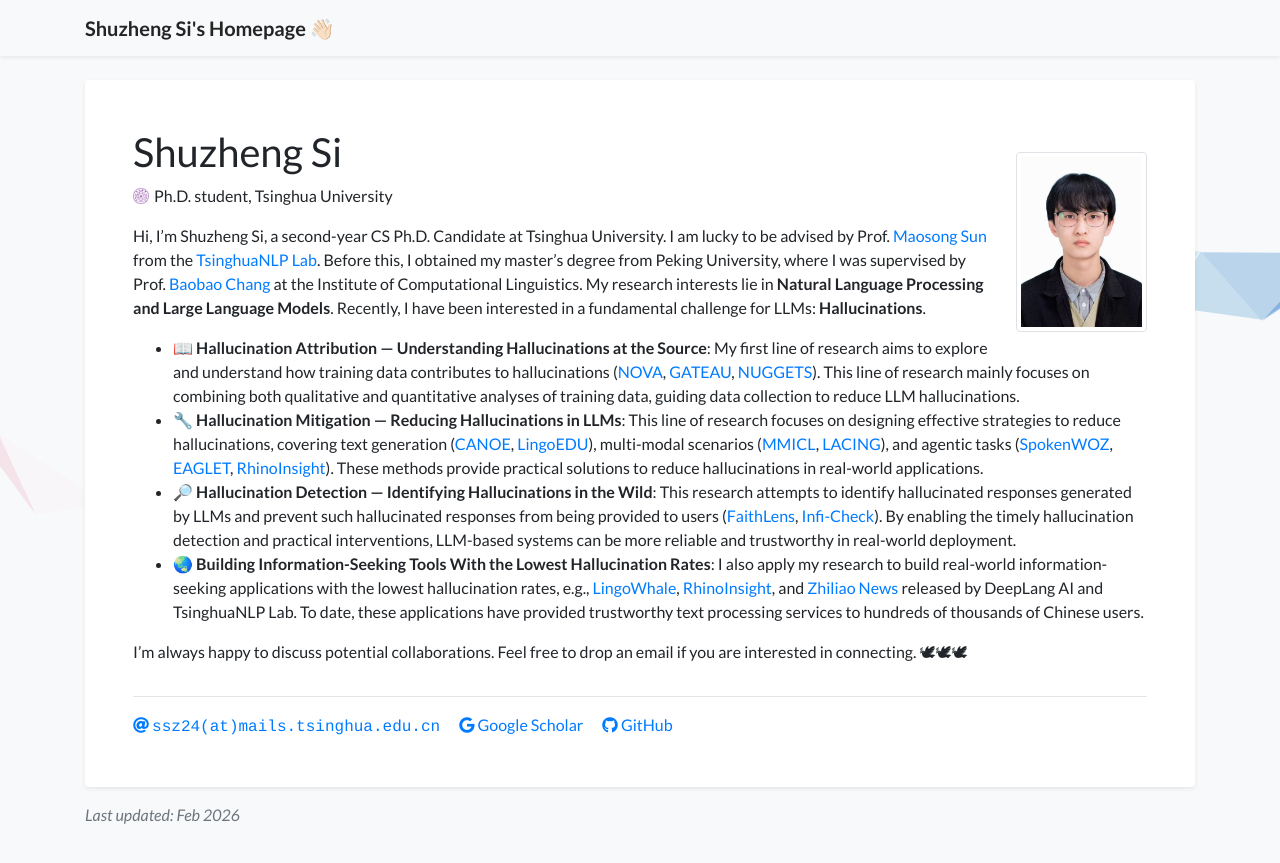
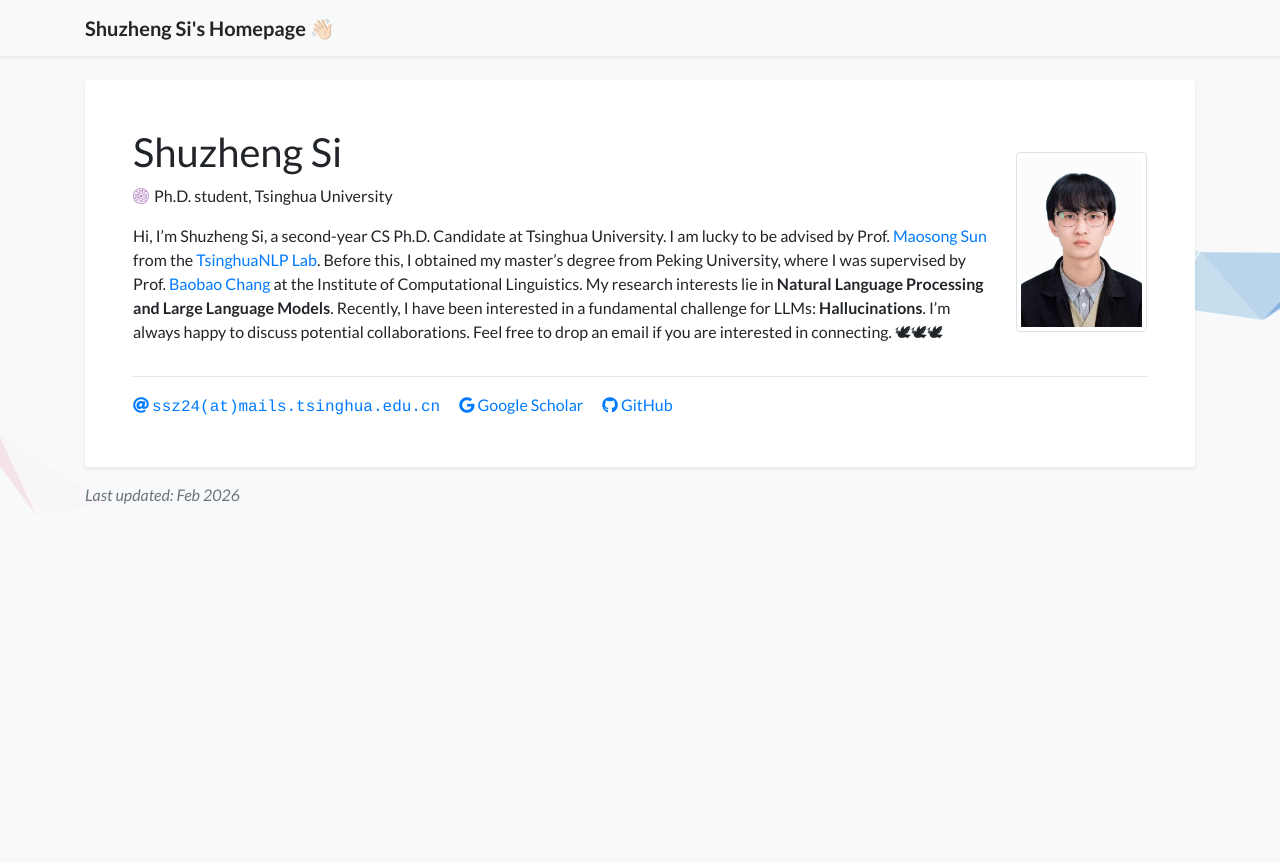
Before and after one commit to S1s-Z/s1s-z.github.io, a Jekyll site: the page built from index.html, in a window 1280 px wide. Shown: the top 863 px of the page. Built offline with Jekyll 4.4.1, drawn with Linux system fonts in a browser that asks for light colours; a style sheet for code colours, icons or effects is not loaded.

Commit message:
Update profile.yml

```diff
--- a/_data/profile.yml
+++ b/_data/profile.yml
@@ -20,21 +20,6 @@ github: S1s-Z
 
 short_bio: >-
   Hi, I’m Shuzheng Si, a second-year CS Ph.D. Candidate at Tsinghua University. I am lucky to be advised by Prof. <a href="https://scholar.google.com/citations?hl=en&user=zIgT0HMAAAAJ">Maosong Sun</a> from the <a href="https://nlp.csai.tsinghua.edu.cn">TsinghuaNLP Lab</a>. Before this, I obtained my master’s degree from Peking University, where I was supervised by Prof. <a href="https://scholar.google.com.au/citations?user=LaKNyhQAAAAJ">Baobao Chang</a> at the Institute of Computational Linguistics. My research interests lie in <b>Natural Language Processing and Large Language Models</b>. Recently, I have been interested in a fundamental challenge for LLMs: <b> Hallucinations</b>.
-  <br>
-  <ul class="pub">
-      <li>
-          📖 <b>Hallucination Attribution — Understanding Hallucinations at the Source</b>: My first line of research aims to explore and understand how training data contributes to hallucinations (<a href="https://arxiv.org/abs/2502.07340">NOVA</a>, <a href="https://arxiv.org/abs/2410.15633">GATEAU</a>, <a href="https://arxiv.org/abs/2312.10302">NUGGETS</a>). This line of research mainly focuses on combining both qualitative and quantitative analyses of training data, guiding data collection to reduce LLM hallucinations.
-      </li>
-      <li>
-          🔧 <b>Hallucination Mitigation  — Reducing Hallucinations in LLMs</b>: This line of research focuses on designing effective strategies to reduce hallucinations, covering text generation (<a href="https://arxiv.org/abs/2505.16483">CANOE</a>, <a href="https://arxiv.org/abs/2512.14244">LingoEDU</a>), multi-modal scenarios (<a href="https://arxiv.org/abs/2309.07915">MMICL</a>, <a href="https://arxiv.org/abs/2411.14279">LACING</a>), and agentic tasks (<a href="https://arxiv.org/abs/2305.13040">SpokenWOZ</a>, <a href="https://arxiv.org/abs/2510.05608">EAGLET</a>, <a href="https://arxiv.org/abs/2511.18743">RhinoInsight</a>). These methods provide practical solutions to reduce hallucinations in real-world applications.
-      </li>
-      <li>
-          🔎 <b>Hallucination Detection  — Identifying Hallucinations in the Wild</b>: This research attempts to identify hallucinated responses generated by LLMs and prevent such hallucinated responses from being provided to users (<a href="https://arxiv.org/abs/2512.20182">FaithLens</a>, <a href="https://arxiv.org/abs/2601.06666">Infi-Check</a>). By enabling the timely hallucination detection and practical interventions, LLM-based systems can be more reliable and trustworthy in real-world deployment.
-      </li>
-      <li>
-          🌏 <b>Building Information-Seeking Tools With the Lowest Hallucination Rates</b>: I also apply my research to build real-world information-seeking applications with the lowest hallucination rates, e.g., <a href="https://lingowhale.com/">LingoWhale</a>, <a href="https://research.deeplang.net/">RhinoInsight</a>, and <a href="https://zhiliao.news/">Zhiliao News</a> released by DeepLang AI and TsinghuaNLP Lab. To date, these applications have provided trustworthy text processing services to hundreds of thousands of Chinese users.
-      </li>
-  </ul>
 
   I’m always happy to discuss potential collaborations. Feel free to drop an email if you are interested in connecting. 🕊🕊🕊
 
```
